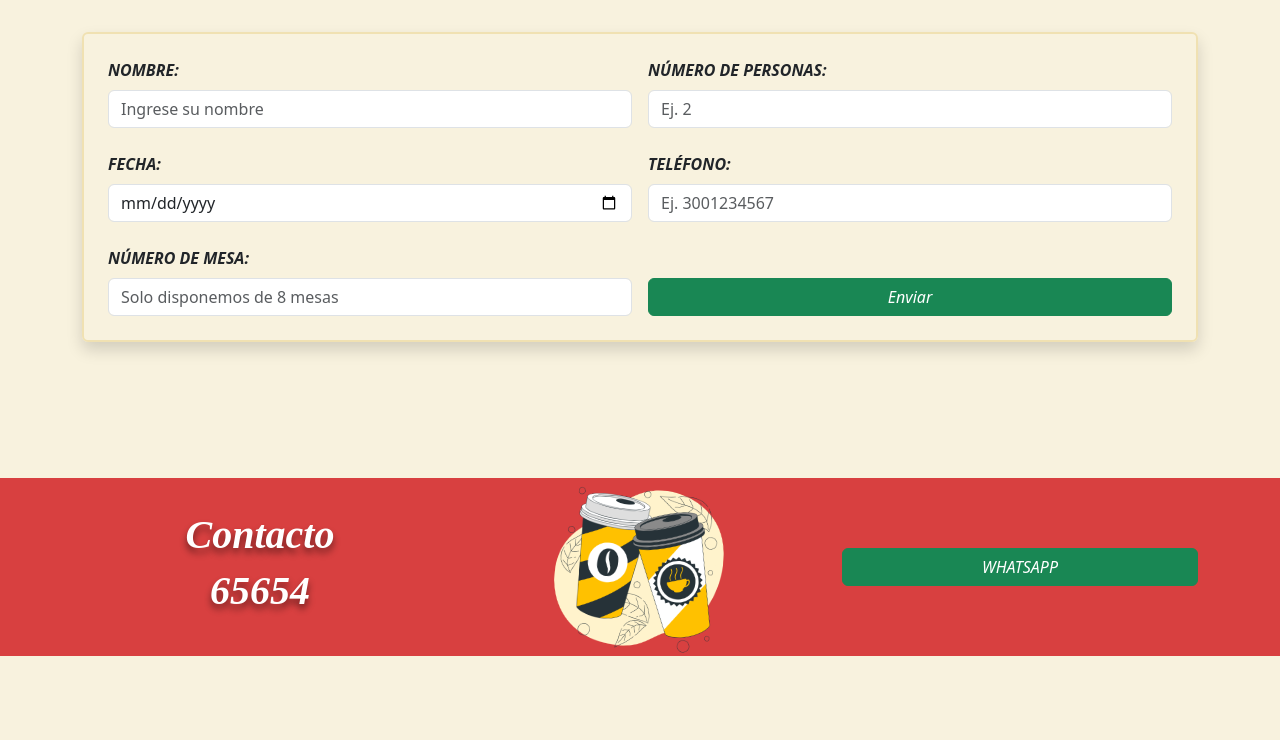
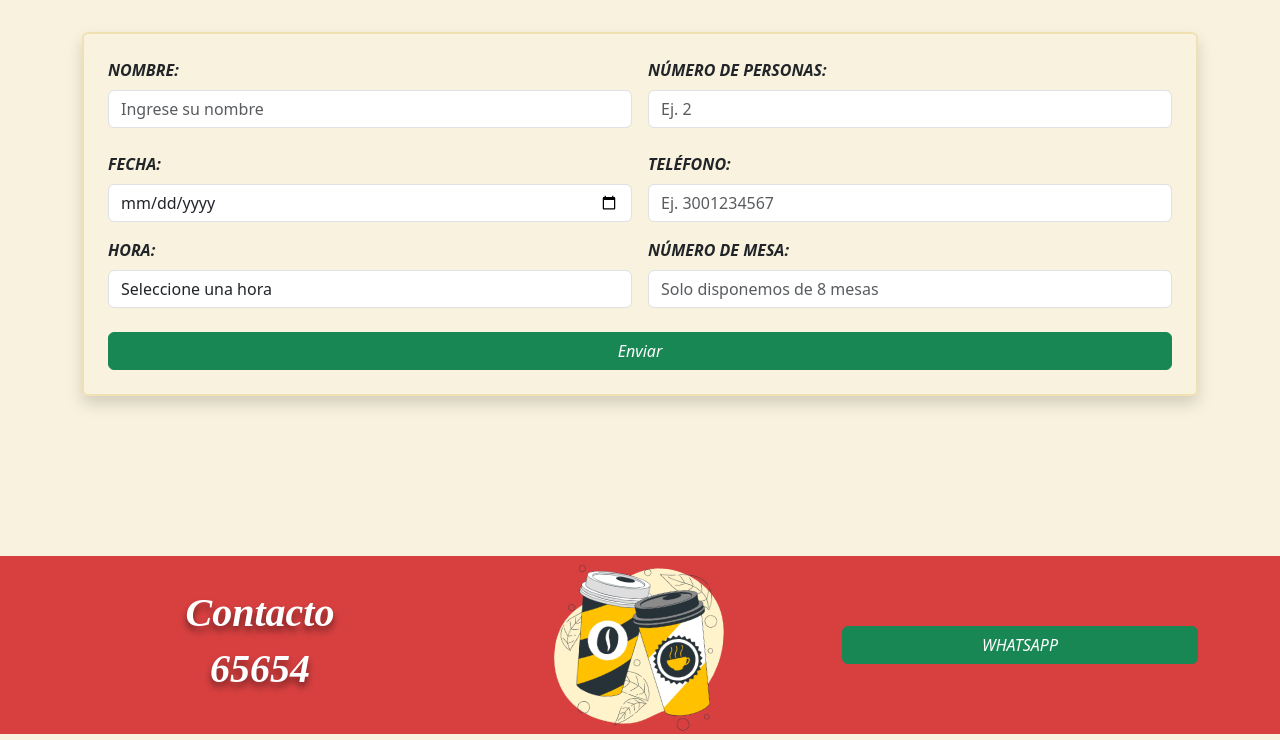
Before and after one commit to 25JT/Reservas, a Node server app: page / in a window 1280 px wide. Shown: the part 1700-2440 px from the top of the page. Before the commit the page ends 2356 px from the top, so only its background shows below. Run offline with Node 20, Linux system fonts and the light colour scheme; data that the repository does not hold is empty; some libraries are stand-ins or nearby versions.

Commit message:
Ver 2.2 Se agrega la hora

```diff
--- a/Notas.txt
+++ b/Notas.txt
@@ -28,6 +28,7 @@ Producto minimo viable
 Actualizacion
 boton para buscar mi reserva
 funcionalidad al bont wpp
+corregir la logica de  agendamiento y edicion de mesas cada mesa debe estar disponibles 1 hora despues
 
 versiones muy futuras si es necesario
 login
--- a/index.js
+++ b/index.js
@@ -24,6 +24,7 @@ app.post('/validar', function (req, res) {
     let nombre = datos.nombre;
     let nPersonas = datos.personas;
     let fecha = datos.fecha;
+    let hora = datos.hora;
     let telefono = datos.telefono;
     let nMesa = parseInt(datos.mesa, 10);
 
@@ -71,8 +72,8 @@ app.post('/validar', function (req, res) {
     });
     function crearReserva() {
         // Insertar la nueva reserva
-        let insertar = "INSERT INTO datos (nombre, n_personas, fecha, telefono, n_mesa) VALUES (?, ?, ?, ?, ?)";
-        let valores = [nombre, nPersonas, fecha, telefono, nMesa];
+        let insertar = "INSERT INTO datos (nombre, n_personas, fecha, hora, telefono, n_mesa) VALUES (?, ?, ?, ?, ?, ?)";
+        let valores = [nombre, nPersonas, fecha, hora, telefono, nMesa];
 
         conexion.query(insertar, valores, function (error, result) {
             if (error) {
@@ -141,7 +142,7 @@ app.get('/api/reservas/:id', function (req, res) {
 // Actualizar una reserva
 app.put('/api/reservas/:id', function (req, res) {
     const reservaId = req.params.id;
-    const { nombre, personas, fecha, telefono, mesa } = req.body;
+    const { nombre, personas, fecha, hora, telefono, mesa } = req.body;
 
 
     // Validar número de mesa
@@ -226,8 +227,8 @@ app.put('/api/reservas/:id', function (req, res) {
     });
 
     function actualizarReserva() {
-        let consultaActualizar = "UPDATE datos SET nombre=?, n_personas=?, fecha=?, telefono=?, n_mesa=? WHERE Id=?";
-        let valores = [nombre, personas, fecha, telefono, mesa, reservaId];
+        let consultaActualizar = "UPDATE datos SET nombre=?, n_personas=?, fecha=?, hora=?, telefono=?,  n_mesa=? WHERE Id=?";
+        let valores = [nombre, personas, fecha, hora, telefono, mesa, reservaId];
 
         conexion.query(consultaActualizar, valores, function (error, resultado) {
             if (error) {
--- a/public/main.js
+++ b/public/main.js
@@ -1,7 +1,7 @@
 document.addEventListener("DOMContentLoaded", cargarReservas);
 
 document.getElementById("Ptext").innerHTML = "RESERVAS GO!"
-document.getElementById("Ptext2").innerHTML="VISTA DE NUESTRO SISTEMA"
+document.getElementById("Ptext2").innerHTML = "VISTA DE NUESTRO SISTEMA"
 
 
 document.getElementById("formReserva").addEventListener("submit", function (event) {
@@ -12,9 +12,14 @@ document.getElementById("formReserva").addEventListener("submit", function (even
     nombre: document.getElementById("nombre").value,
     personas: document.getElementById("personas").value,
     fecha: document.getElementById("fecha").value,
+    hora: document.getElementById("hora").value,
     telefono: document.getElementById("telefono").value,
     mesa: document.getElementById("mesa").value
+
   };
+
+
+
 
   let url = idReserva ? `/api/reservas/${idReserva}` : "/validar";
   let method = idReserva ? "PUT" : "POST";
@@ -66,6 +71,7 @@ function cargarReservas() {
                                 <th>Nombre</th>
                                 <th>N° Personas</th>
                                 <th>Fecha</th>
+                                <th>Hora</th>
                                 <th>Teléfono</th>
                                 <th>N° Mesa</th>
                                 <th>Editar</th>
@@ -81,6 +87,7 @@ function cargarReservas() {
                         <td>${reserva.nombre}</td>
                         <td>${reserva.n_personas}</td>
                         <td>${new Date(reserva.fecha).toLocaleDateString()}</td>
+                        <td>${reserva.hora}</td>
                         <td>${reserva.telefono}</td>
                         <td>${reserva.n_mesa}</td>
                         <td><button class="btn btn-primary btn-sm" onclick="editar(${reserva.Id})">Editar</button></td>
@@ -99,10 +106,13 @@ function editar(id) {
   fetch(`/api/reservas/${id}`) // Obtener los datos de la reserva
     .then(response => response.json())
     .then(reserva => {
+      let horaServidor = reserva.hora; // por ejemplo: "18:00:00"
+      let horaFormateada = horaServidor.slice(0, 5); // "18:00"
       document.getElementById("idReserva").value = id;
       document.getElementById("nombre").value = reserva.nombre;
       document.getElementById("personas").value = reserva.n_personas;
       document.getElementById("fecha").value = reserva.fecha.split("T")[0];
+      document.getElementById("hora").value = horaFormateada;
       document.getElementById("telefono").value = reserva.telefono;
       document.getElementById("mesa").value = reserva.n_mesa;
 
--- a/views/registro.ejs
+++ b/views/registro.ejs
@@ -129,19 +129,31 @@
             <input type="tel" class="form-control" name="telefono" id="telefono" pattern="[0-9]{10}"
               title="Ingrese un número válido de 10 dígitos" placeholder="Ej. 3001234567" required>
           </div>
-        </div>
 
-        <div class="row g-3 mt-2">
+          <div class="col-md-6">
+            <label for="hora" class="form-label">Hora:</label>
+            <select class="form-control" name="hora" id="hora" required>
+              <option value="">Seleccione una hora</option>
+              <option value="17:00">5:00 PM</option>
+              <option value="18:00">6:00 PM</option>
+              <option value="19:00">7:00 PM</option>
+              <option value="20:00">8:00 PM</option>
+              <option value="21:00">9:00 PM</option>
+              <option value="22:00">10:00 PM</option>
+              <option value="23:00">11:00 PM</option>
+            </select>
+          </div>
           <div class="col-md-6">
             <label for="mesa" class="form-label">Número de mesa:</label>
             <input type="number" class="form-control" name="mesa" id="mesa" min="1" required
               placeholder="Solo disponemos de 8 mesas">
           </div>
-          <div class="col-md-6 d-flex align-items-end">
-            <button type="submit" id="enviar" class="btn btn-success w-100">Enviar</button>
-            <button type="button" id="actualizar" class="btn btn-warning w-100 ms-2"
-              style="display:none;">Actualizar</button>
-          </div>
+        </div>
+<br>
+        <div class=" d-flex align-items-end">
+          <button type="submit" id="enviar" class="btn btn-success w-100">Enviar</button>
+          <button type="button" id="actualizar" class="btn btn-warning w-100 ms-2"
+            style="display:none;">Actualizar</button>
         </div>
       </form>
     </div>
@@ -153,6 +165,10 @@
     </div>
   </section>
   <br>
+
+  <br>
+
+
   <footer class="">
     <div class="container text-center">
       <div class="row d-flex justify-content-center align-items-center">
```
Lines whose indentation alone changed are shown as unchanged.
